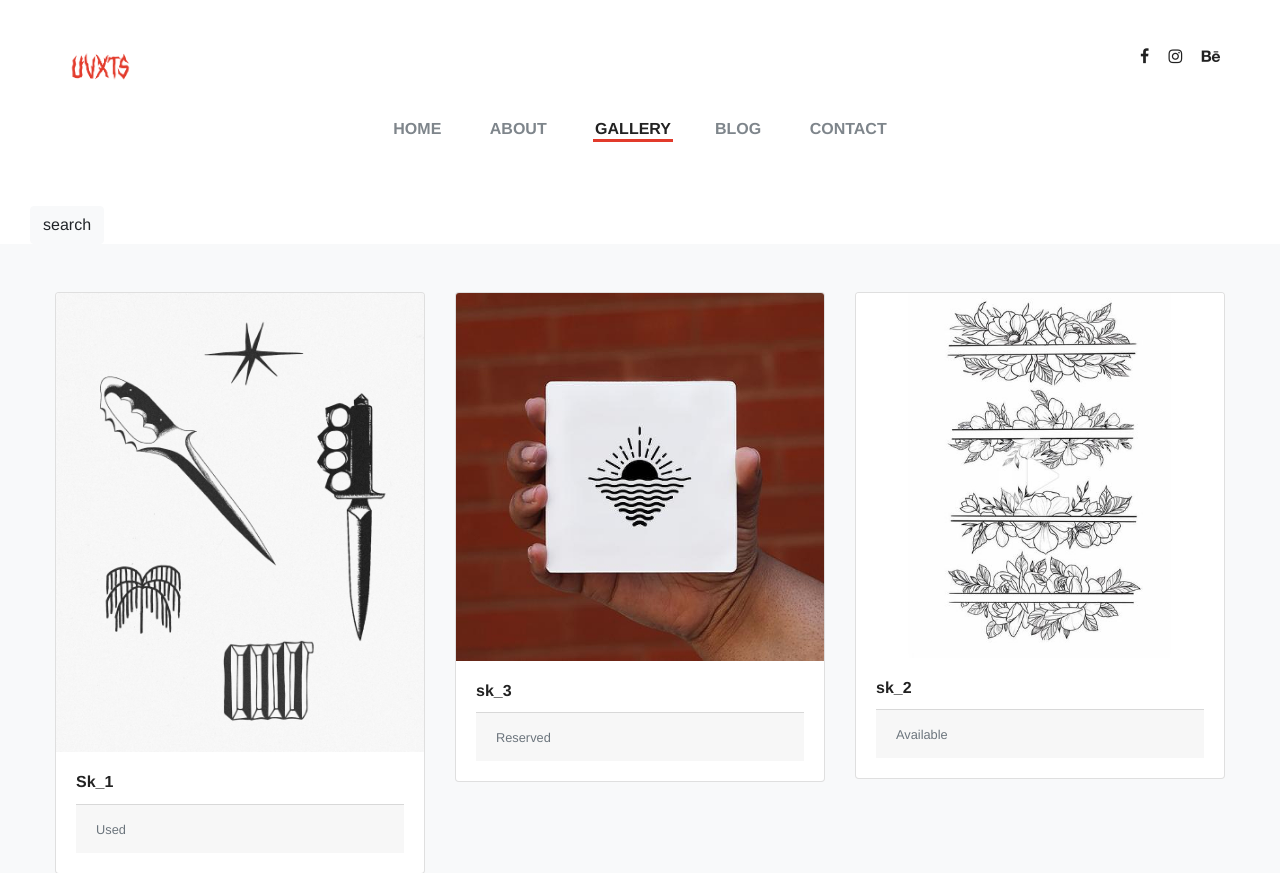
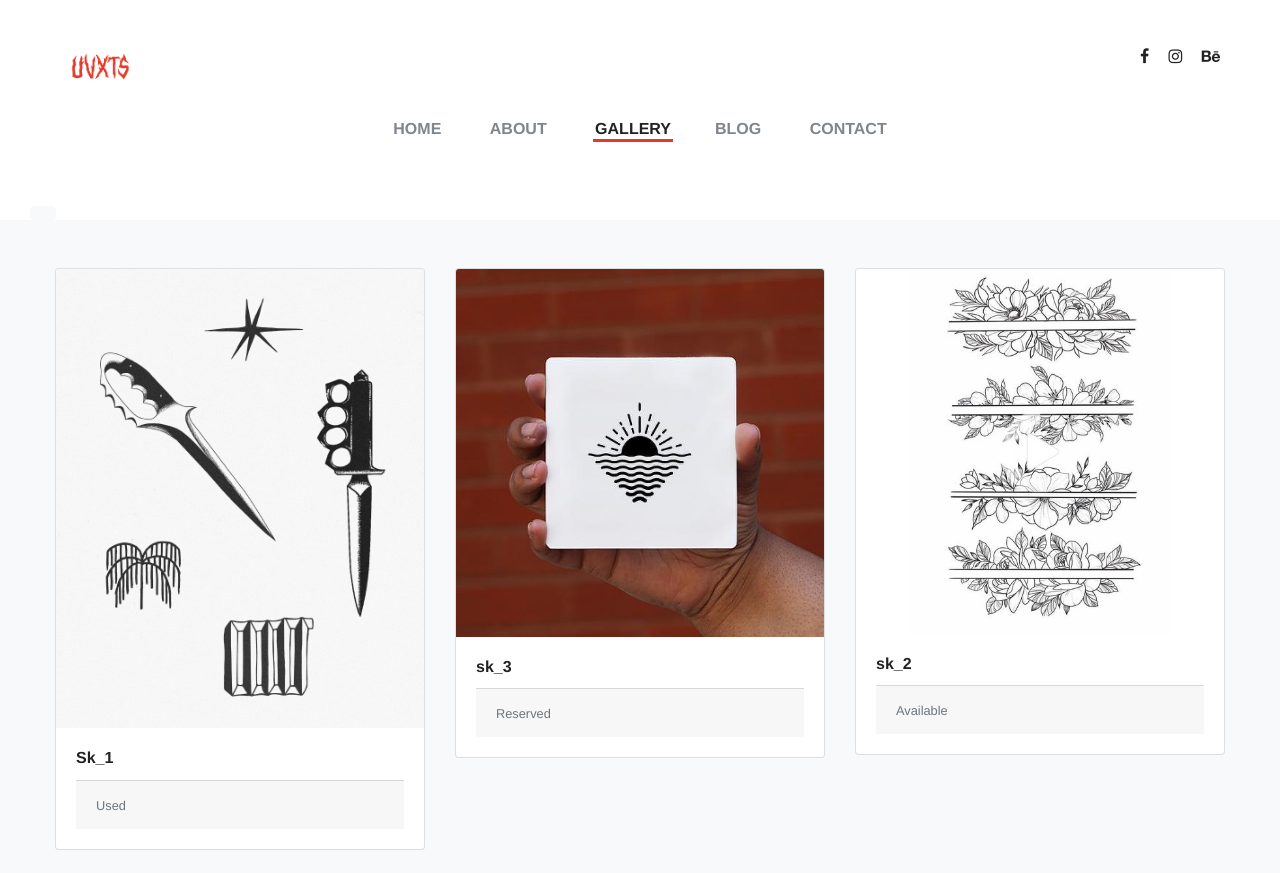
Before and after one commit to ausra199/UVXTS3, a Django app: template templates/gallery_sketches.html in a window 1280 px wide. Shown: the top 873 px of the page. Run offline with Django 3.2, Linux system fonts and the light colour scheme; data comes from the database, SQL or seed files in the repository; the template is opened without the code that fills it: values that come from a table or form of the project are taken from there, most other values are stand-ins (such as "Sample title", 1, 10 or a date in 2020); some libraries are stand-ins or nearby versions.

Commit message:
fix filter

```diff
--- a/templates/gallery_sketches.html
+++ b/templates/gallery_sketches.html
@@ -70,7 +70,7 @@
 				<nav class="main__menu">
 				<Form method="get">
 					<div class="row">
-						<button class=" btn btn-light"  type="submit" aria-label=".nnn..">{{ myFilter.form }} search</button>
+						<button class=" btn btn-light"  type="submit" aria-label=".nnn..">{{ myFilter.form }}</button>
 						<!--
 					<p> {{ myFilter.form }}</p>
 					<button class="btn btn-outline-light btn-light btn-sm" type="submit"><i class="fa fa-search"></i></button>
```
Also changed, not shown: static/img/gallery/1.jpg (deleted), static/img/gallery/10.jpg (deleted), static/img/gallery/11.jpg (deleted), static/img/gallery/12.jpg (deleted), static/img/gallery/2.jpg (deleted), static/img/gallery/3.jpg (deleted), static/img/gallery/4.jpg (deleted), static/img/gallery/5.jpg (deleted), static/img/gallery/6.jpg (deleted), static/img/gallery/7.jpg (deleted), static/img/gallery/8.jpg (deleted), static/img/gallery/9.jpg (deleted), static/img/images_sketches/Kyga_2_of_7.jpg (deleted), static/img/images_sketches/Kyga_54_of_70.jpg (deleted), 3 more files.
